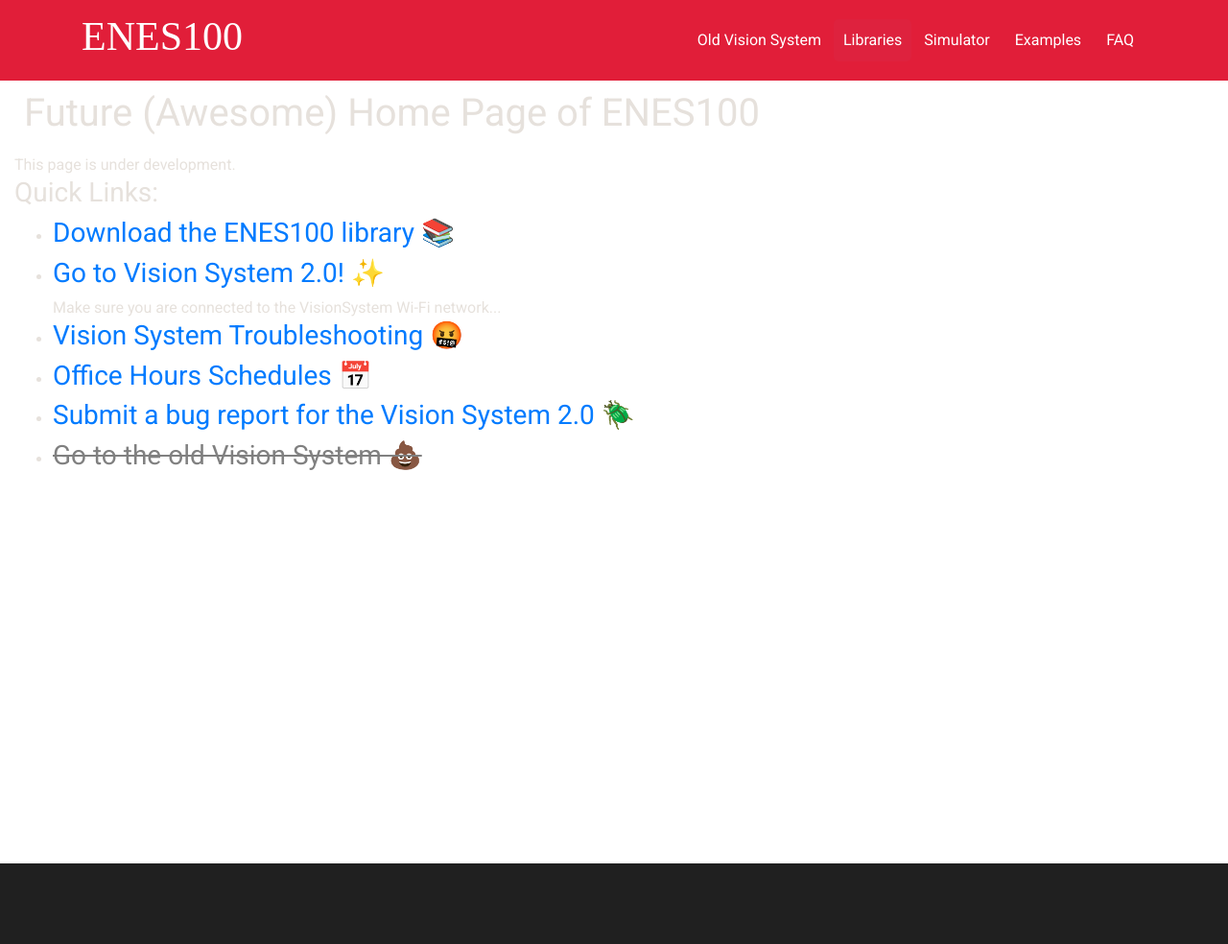
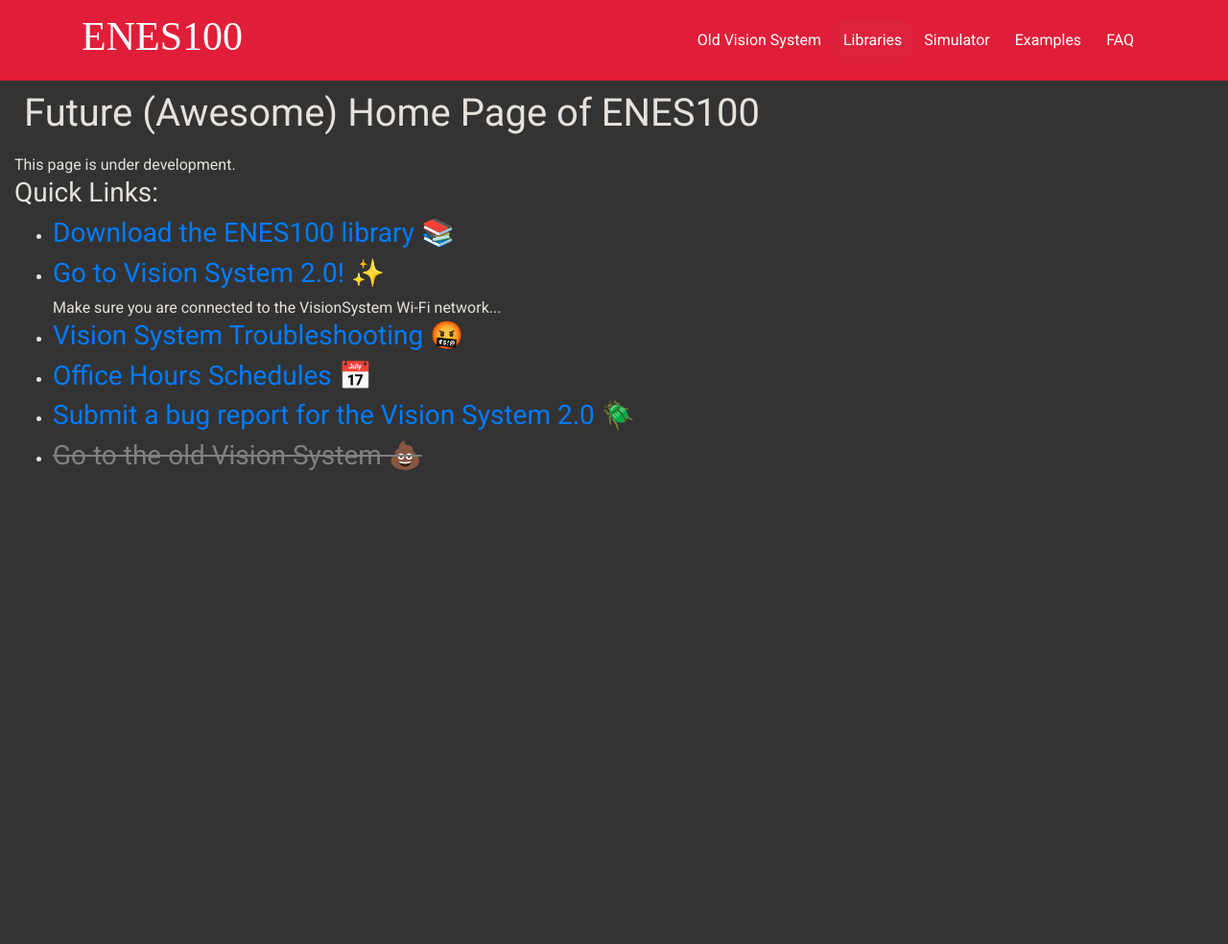
Before and after one commit to umdenes100/VisionSystemRemoteClient, a Jekyll site: the page built from index.html, in a window 1280 px wide. Shown: the whole page at 96% size. Built offline with Jekyll 4.4.1, drawn with Linux system fonts in a browser that asks for light colours; nearby versions of some CDN libraries; some web fonts are replaced.

Commit message:
fixed color of home page

```diff
--- a/index.html
+++ b/index.html
@@ -9,15 +9,12 @@
 
 custom_js:
 - glyphicon.js
-- autoscroll.js
-- communication.js
 
 canonical: http://enes100.umd.edu
 
-video_stream: http://192.168.1.2:8080/
 ---
 
-<div class="container-fluid h-100">
+<div class="container-fluid h-100" style="background: #333333">
     <h1 style="padding: 10px;">Future (Awesome) Home Page of ENES100</h1>
     <div>This page is under development.</div>
     <h3>Quick Links:</h3>
```
